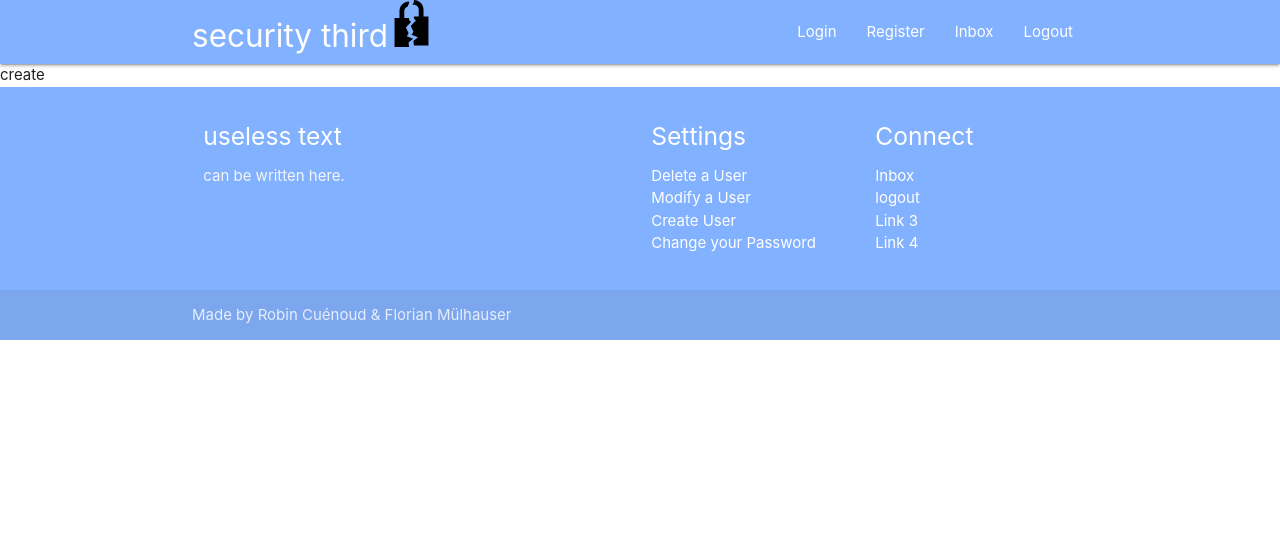
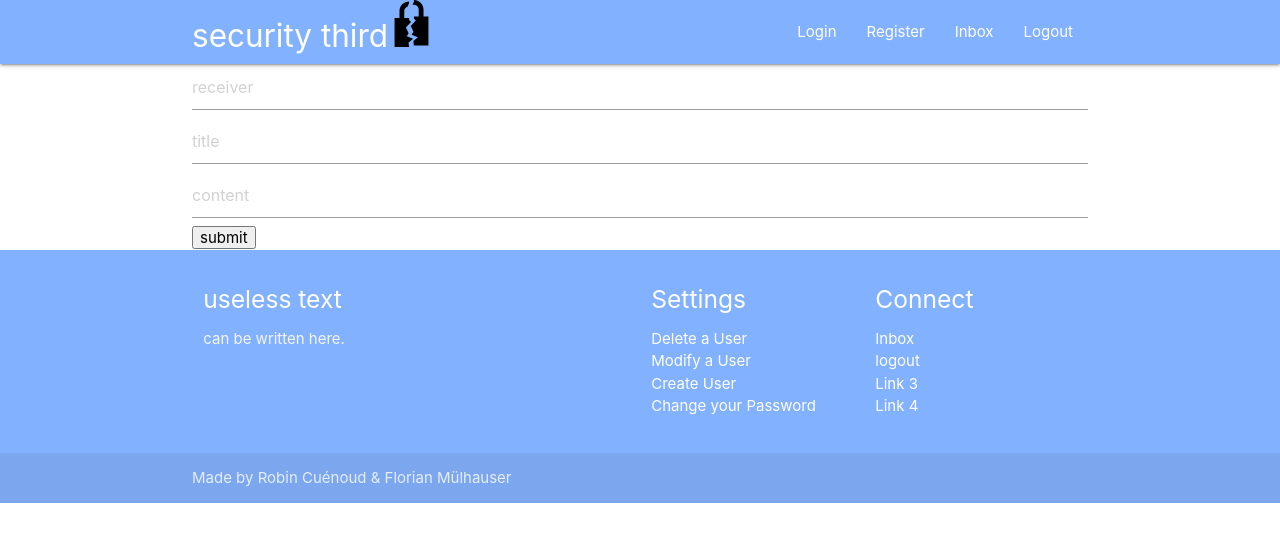
Before and after one commit to FlorianMulhauser/STI-Projet1, a PHP site: page /message/create.php in a window 1280 px wide. Shown: the top 542 px of the page. Run offline with PHP 8.4, Linux system fonts and the light colour scheme.

Commit message:
correcton des liens

```diff
--- a/site/databases/deploy_db.sql
+++ b/site/databases/deploy_db.sql
@@ -4,7 +4,7 @@ CREATE TABLE IF NOT EXISTS messages (
                         id INTEGER PRIMARY KEY,
                         title TEXT,
                         message TEXT,
-                        time TEXT,
+                        time TEXT DEFAULT CURRENT_TIMESTAMP,
                         sender TEXT,
                         receiver TEXT);
 
@@ -15,8 +15,8 @@ CREATE TABLE IF NOT EXISTS user (
                         validity INTEGER,
                         role TEXT);
 
-INSERT INTO messages (title, message,time,sender)
-                VALUES ('Bienvenue','Bienvenue sur le site, ceci est un message de deployement',strftime('%Y-%m-%d %H:%M:%S', datetime('now')),'SERVER_MSG');
+INSERT INTO messages (title, message,time,sender,receiver)
+                VALUES ('Bienvenue','Bienvenue sur le site, ceci est un message de deployement',strftime('%Y-%m-%d %H:%M:%S', datetime('now')),'SERVER_MSG','admin');
 
 INSERT INTO messages (title, message,time,sender)
                 VALUES ("Besoin d'aide ?",'veuillez consulter le fichier README',strftime('%Y-%m-%d %H:%M:%S', datetime('now')),'SERVER_MSG');
--- a/site/html/fragments/footer.php
+++ b/site/html/fragments/footer.php
@@ -10,17 +10,17 @@
             <div class="col l3 s12">
                 <h5 class="white-text">Settings</h5>
                 <ul>
-                    <li><a class="white-text" href="deleteUser.php">Delete a User</a></li>
-                    <li><a class="white-text" href="modifyUser.php">Modify a User</a></li>
-                    <li><a class="white-text" href="register.php">Create User</a></li>
-                    <li><a class="white-text" href="changePassword.php">Change your Password</a></li>
+                    <li><a class="white-text" href="/deleteUser.php">Delete a User</a></li>
+                    <li><a class="white-text" href="/modifyUser.php">Modify a User</a></li>
+                    <li><a class="white-text" href="/register.php">Create User</a></li>
+                    <li><a class="white-text" href="/changePassword.php">Change your Password</a></li>
                 </ul>
             </div>
             <div class="col l3 s12">
                 <h5 class="white-text">Connect</h5>
                 <ul>
-                    <li><a class="white-text" href="inbox.php">Inbox</a></li>
-                    <li><a class="white-text" href="logout.php">logout</a></li>
+                    <li><a class="white-text" href="/inbox.php">Inbox</a></li>
+                    <li><a class="white-text" href="/logout.php">logout</a></li>
                     <li><a class="white-text" href="#!">Link 3</a></li>
                     <li><a class="white-text" href="#!">Link 4</a></li>
                 </ul>
--- a/site/html/fragments/header.php
+++ b/site/html/fragments/header.php
@@ -21,10 +21,10 @@
 
     <div class="nav-wrapper container"><a id="logo-container" href="#" class="brand-logo">security third<img src="../broken_lock.svg" alt="dead logo"></a>
         <ul class="right hide-on-med-and-down">
-            <li><a href="login.php">Login</a></li>
-            <li><a href="register.php">Register</a></li>
-            <li><a href="inbox.php">Inbox</a></li>
-            <li><a href="logout.php">Logout</a></li>
+            <li><a href="/login.php">Login</a></li>
+            <li><a href="/register.php">Register</a></li>
+            <li><a href="/inbox.php">Inbox</a></li>
+            <li><a href="/logout.php">Logout</a></li>
         </ul>
 
         <ul id="nav-mobile" class="sidenav">
--- a/site/html/message/create.php
+++ b/site/html/message/create.php
@@ -1,5 +1,47 @@
+<?php
+include("../fragments/DBHandler.php");
+session_start();
+// todo add login verif
+if($_SERVER["REQUEST_METHOD"] == "POST") {
+    $receiver = $title = $content = $sender = "";
+    $sender = $_SESSION['username'];
+    // Check if username is empty
+    if(empty(trim($_POST["receiver"]))){
+
+    } else {
+    	$receiver = trim($_POST["receiver"]);
+    }
+
+    if(empty(trim($_POST["content"]))){
+
+    } else {
+    	$content = trim($_POST["content"]);
+    }
+
+    if(empty(trim($_POST["title"]))){
+
+    } else {
+    	$title = trim($_POST["title"]);
+    }
+
+   	if(!empty($receiver) && !empty($title) && !empty($content)) {
+   		$db = new DBHandler();
+    	$db->exec("INSERT INTO messages (title, message,sender,receiver)
+                VALUES ('".$title."','".$content."','".$sender."','".$receiver."')");
+   	}
+   }
+?>
+
 <?php include("../fragments/header.php"); ?>
-<?php
-echo "create ";
-?>
+
+<div class="container">
+	<form method="post"  role="form">
+		<input name="receiver" placeholder="receiver" type="text">
+		<input name="title" placeholder="title" type="text">
+		<input name="content" placeholder="content" type="text">
+		<button type="submit" value="submit"> submit </button>
+	</form>
+
+</div>
+
 <?php include("../fragments/footer.php"); ?>
```
Also changed, not shown: site/html/message/delete.php (+23 -3 lines), site/html/message/details.php (+7 -2 lines), site/databases/database.sqlite.
